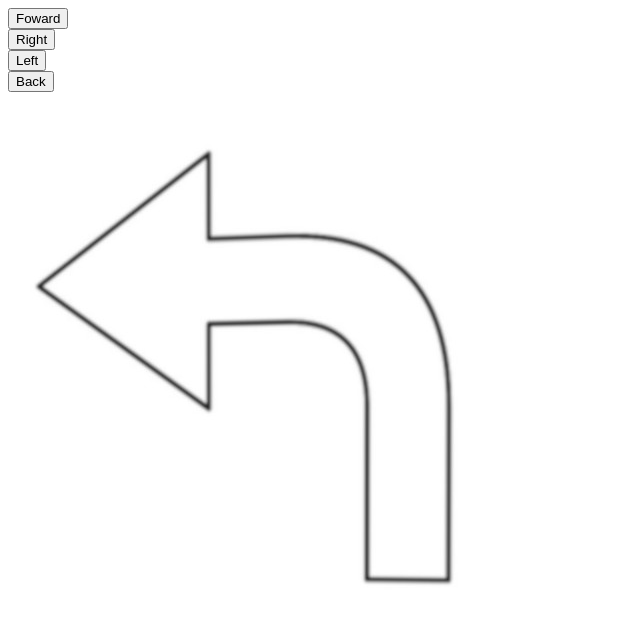
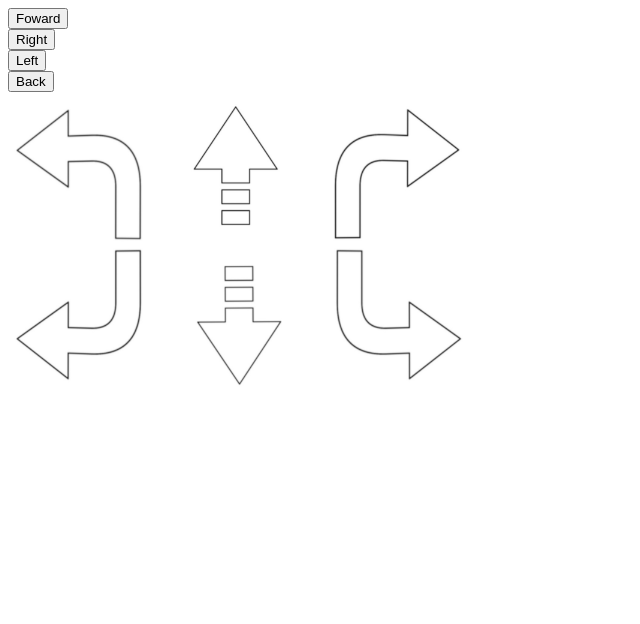
Before and after one commit to Jonathanr1991/selfDrivingCar, a Django app: page / in a window 1280 px wide. Shown: the top 624 px of the page, without its empty margins (0-640 px from the left). Run offline with Django 3.2, Linux system fonts and the light colour scheme.

Commit message:
image static file test

```diff
--- a/car_server/templates/dashboard.html
+++ b/car_server/templates/dashboard.html
@@ -22,6 +22,12 @@
             <button name="back" value="back" type="submit">Back</button>
         </form>
 
-        <img src="{% static 'forward_left.jpeg' %}">
+        <a><img alt="Image" height=150 width=150 src="{% static 'forward_left.jpeg' %}"></a>
+        <img alt="Image" height=150 width=150 src="{% static 'forward.jpeg' %}">
+        <img alt="Image" height=150 width=150 src="{% static 'forward_right.jpeg' %}">
+        <br>
+        <img alt="Image" height=150 width=150 src="{% static 'reverse_left.jpeg' %}">
+        <img alt="Image" height=150 width=150 src="{% static 'reverse.jpeg' %}">
+        <img alt="Image" height=150 width=150 src="{% static 'reverse_right.jpeg' %}">
     </body>
 </html>
```
